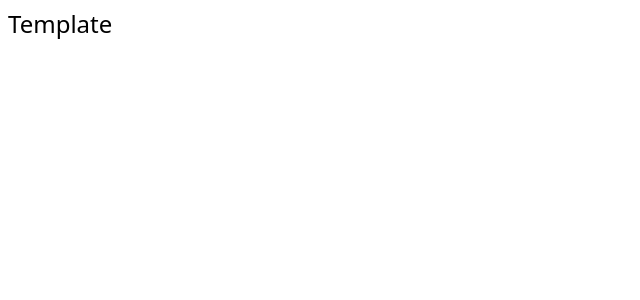
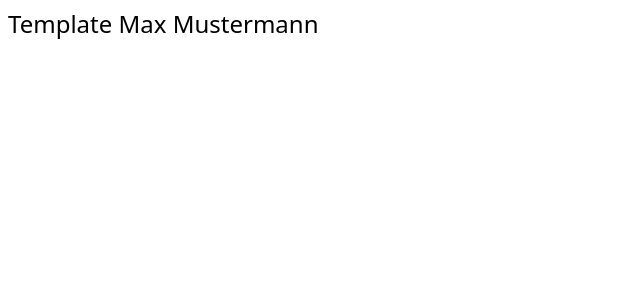
Before and after one commit to WebDev-MAP/E-Commerce, a React (Vite) app: page / in a window 1280 px wide. Shown: the top 300 px of the page, without its empty margins (0-640 px from the left). Built offline with nearby package versions, Linux system fonts and the light colour scheme.

Commit message:
add context

```diff
--- /dev/null
+++ b/context/ShopContext.jsx
@@ -0,0 +1,20 @@
+import { createContext, useContext } from 'react'
+
+const ShopContext = createContext()
+
+export const useShopContext = () => useContext(ShopContext)
+
+function Provider({ children }) {
+  const vorname = 'Max'
+  const nachname = 'Mustermann'
+
+  const valueToShare = {
+    vorname,
+    nachname,
+  }
+
+  return (
+    <ShopContext.Provider value={valueToShare}>{children}</ShopContext.Provider>
+  )
+}
+export default Provider
--- a/src/App.jsx
+++ b/src/App.jsx
@@ -1,9 +1,13 @@
+import { useShopContext } from '../context/ShopContext'
+
 function App() {
-    return (
-        <>
-            <h1 className="m-2 text-2xl">Template</h1>
-        </>
-    )
+  const { vorname, nachname } = useShopContext()
+
+  return (
+    <h1 className="m-2 text-2xl">
+      Template {vorname} {nachname}
+    </h1>
+  )
 }
 
 export default App
--- a/src/main.jsx
+++ b/src/main.jsx
@@ -1,5 +1,10 @@
 import ReactDOM from 'react-dom/client'
 import App from './App.jsx'
+import Provider from '../context/ShopContext.jsx'
 import './index.css'
 
-ReactDOM.createRoot(document.getElementById('root')).render(<App />)
+ReactDOM.createRoot(document.getElementById('root')).render(
+  <Provider>
+    <App />
+  </Provider>
+)
```
